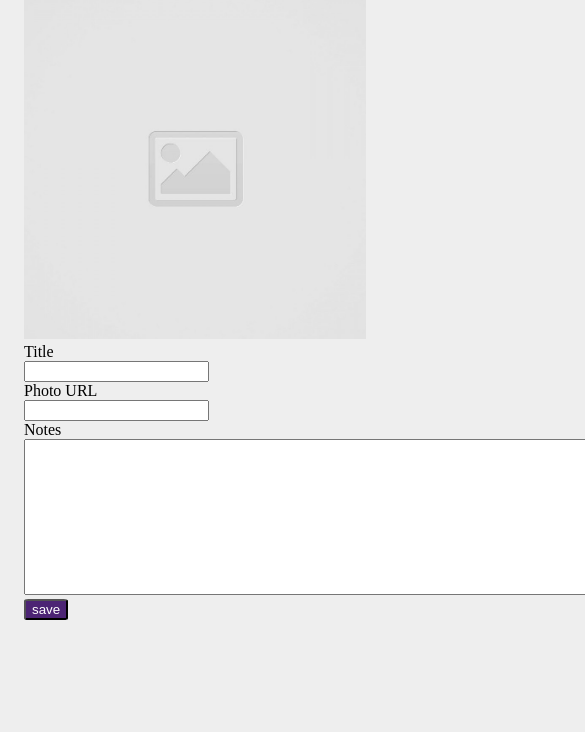
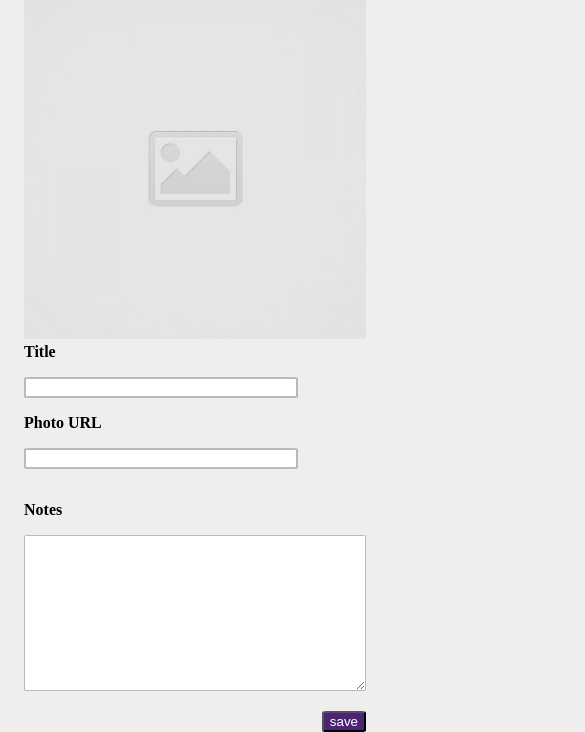
Before and after one commit to JeffreyMejia/code-journal, a website with bundled scripts: page index.html in a window 390 px wide. Shown: the part 163-895 px from the top of the page, 585 px wide, since content can reach past the window. Before the commit the page ends 844 px from the top, so only its background shows below. Built offline with nearby package versions, Linux system fonts and the light colour scheme.

Commit message:
made html responsive layout #1

```diff
--- a/css/styles.css
+++ b/css/styles.css
@@ -9,10 +9,42 @@
 
 .placeholder {
   width: 100%;
+  border-radius: 1%;
+}
+
+.notes {
+  margin: 1rem 0;
 }
 
 .save {
   background-color: #4c2474;
   color: white;
   border-radius: 10%;
+  margin-top: 1rem;
 }
+
+.save-button {
+  display: flex;
+  justify-content: right;
+}
+
+input {
+  width: 80%;
+  border-color: #b9b9ba;
+  border-radius: 3%;
+  border-style: solid;
+}
+
+textarea {
+  width: 100%;
+  border-color: #b9b9ba;
+  border-radius: 1%;
+}
+
+.inputs {
+  margin: 1rem 0;
+}
+
+label {
+  font-weight: 600;
+}
--- a/index.html
+++ b/index.html
@@ -42,16 +42,27 @@
             </div>
             <div class="column-half">
               <label for="title">Title</label>
-              <div><input type="text" id="title" /></div>
+              <div class="inputs">
+                <input type="text" id="title" required />
+              </div>
               <label for="photo-url">Photo URL</label>
-              <div><input type="text" id="photo-url" /></div>
+              <div class="inputs">
+                <input type="text" id="photo-url" required />
+              </div>
             </div>
           </div>
           <div class="row">
             <div class="column-full">
-              <div><label for="notes">Notes</label></div>
-              <textarea name="notes" id="notes" cols="120" rows="10"></textarea>
-              <button type="submit" class="save">save</button>
+              <div class="notes"><label for="notes">Notes</label></div>
+              <textarea
+                name="notes"
+                id="notes"
+                cols="30"
+                rows="10"
+                required></textarea>
+              <div class="save-button">
+                <button type="submit" class="save">save</button>
+              </div>
             </div>
           </div>
         </form>
```
